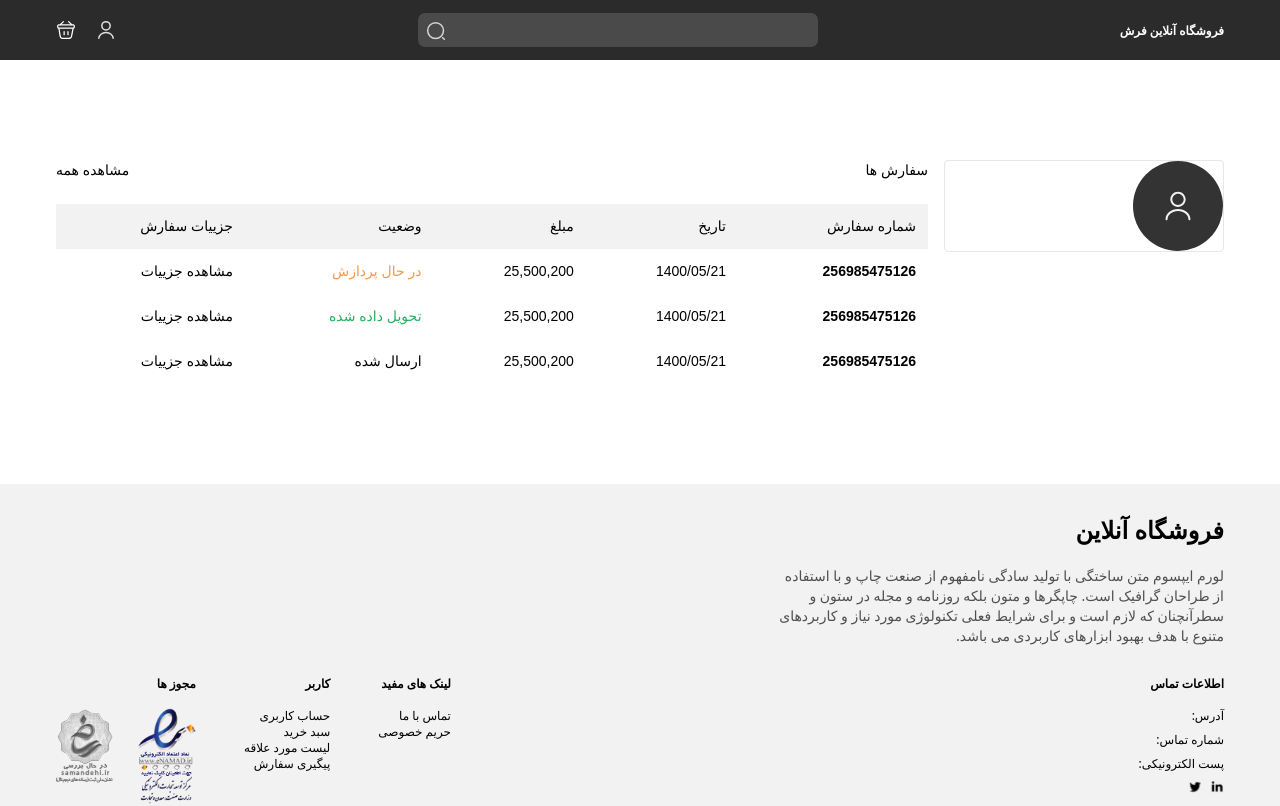
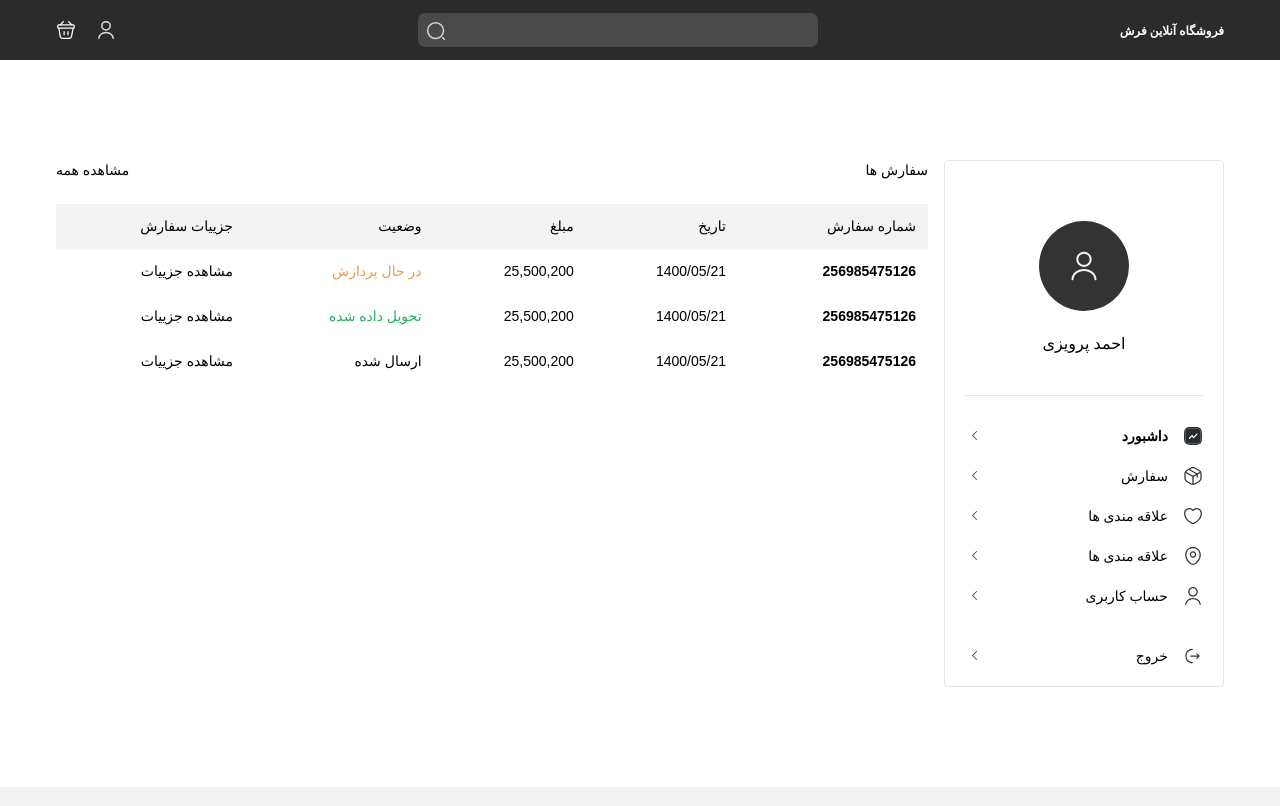
Before and after one commit to mohammad-saadati/tarita, a Next.js app: page /dashboard in a window 1280 px wide. Shown: the top 806 px of the page. Built offline with nearby package versions, Linux system fonts and the light colour scheme; no server answers.

Commit message:
sidebar component

```diff
--- a/src/components/Sidebar/index.tsx
+++ b/src/components/Sidebar/index.tsx
@@ -1,12 +1,67 @@
 import Image from "next/image";
+import Link from "next/link";
+import { useRouter } from "next/router";
 import { FC } from "react";
 import avatar from "@/assets/images/avatar.svg";
+import left from "@/assets/images/sidebar/left.svg";
+import dashboard from "@/assets/images/sidebar/dashboard.svg";
+import dashboardFilled from "@/assets/images/sidebar/dashboardFilled.svg";
+import orders from "@/assets/images/sidebar/orders.svg";
+import ordersFilled from "@/assets/images/sidebar/ordersFilled.svg";
+import like from "@/assets/images/sidebar/like.svg";
+import likeFilled from "@/assets/images/sidebar/likeFilled.svg";
+import location from "@/assets/images/sidebar/location.svg";
+import locationFilled from "@/assets/images/sidebar/locationFilled.svg";
+import user from "@/assets/images/sidebar/user.svg";
+import userFilled from "@/assets/images/sidebar/userFilled.svg";
+import logout from "@/assets/images/sidebar/logout.svg";
+
+const profilePages = [
+  {
+    title: "داشبورد",
+    link: "/dashboard",
+    activeIcon: dashboard,
+    inactiveIcon: dashboardFilled,
+  },
+  {
+    title: "سفارش",
+    link: "/orders",
+    activeIcon: orders,
+    inactiveIcon: ordersFilled,
+  },
+  {
+    title: "علاقه مندی ها",
+    link: "/bookmarks",
+    activeIcon: like,
+    inactiveIcon: likeFilled,
+  },
+  {
+    title: "علاقه مندی ها",
+    link: "addresses",
+    activeIcon: location,
+    inactiveIcon: locationFilled,
+  },
+  {
+    title: "حساب کاربری",
+    link: "profile",
+    activeIcon: user,
+    inactiveIcon: userFilled,
+  },
+  {
+    title: "خروج",
+    link: "logout",
+    activeIcon: logout,
+    inactiveIcon: null,
+  },
+];
 
 interface SidebarProps {}
 
 const Sidebar: FC<SidebarProps> = () => {
+  const router = useRouter();
+
   return (
-    <div className="border rounded">
+    <div className="flex flex-col justify-center items-center border rounded pt-[60px] px-5">
       <Image
         src={avatar}
         width={90}
@@ -14,6 +69,43 @@ const Sidebar: FC<SidebarProps> = () => {
         className="rounded"
         alt="avatar"
       />
+      <div className="mt-5 font-medium border-b pb-10 w-full text-center mb-[30px]">
+        احمد پرویزی
+      </div>
+      <ul className="w-full">
+        {profilePages.map((item, index) => (
+          <li>
+            <Link
+              href={item.link}
+              className={`flex justify-between items-center  ${
+                index === profilePages.length - 2 ? "mb-10" : "mb-5"
+              }`}
+            >
+              <div className="flex justify-between items-center">
+                {router.pathname === item.link ? (
+                  <Image
+                    src={item.inactiveIcon}
+                    alt=""
+                    width={20}
+                    height={20}
+                  />
+                ) : (
+                  <Image src={item.activeIcon} alt="" width={20} height={20} />
+                )}
+
+                <div
+                  className={`text-sm mr-[15px] ${
+                    router.pathname === item.link ? "font-bold" : ""
+                  }`}
+                >
+                  {item.title}
+                </div>
+              </div>
+              <Image src={left} alt="" width={20} height={20} />
+            </Link>
+          </li>
+        ))}
+      </ul>
     </div>
   );
 };
```
